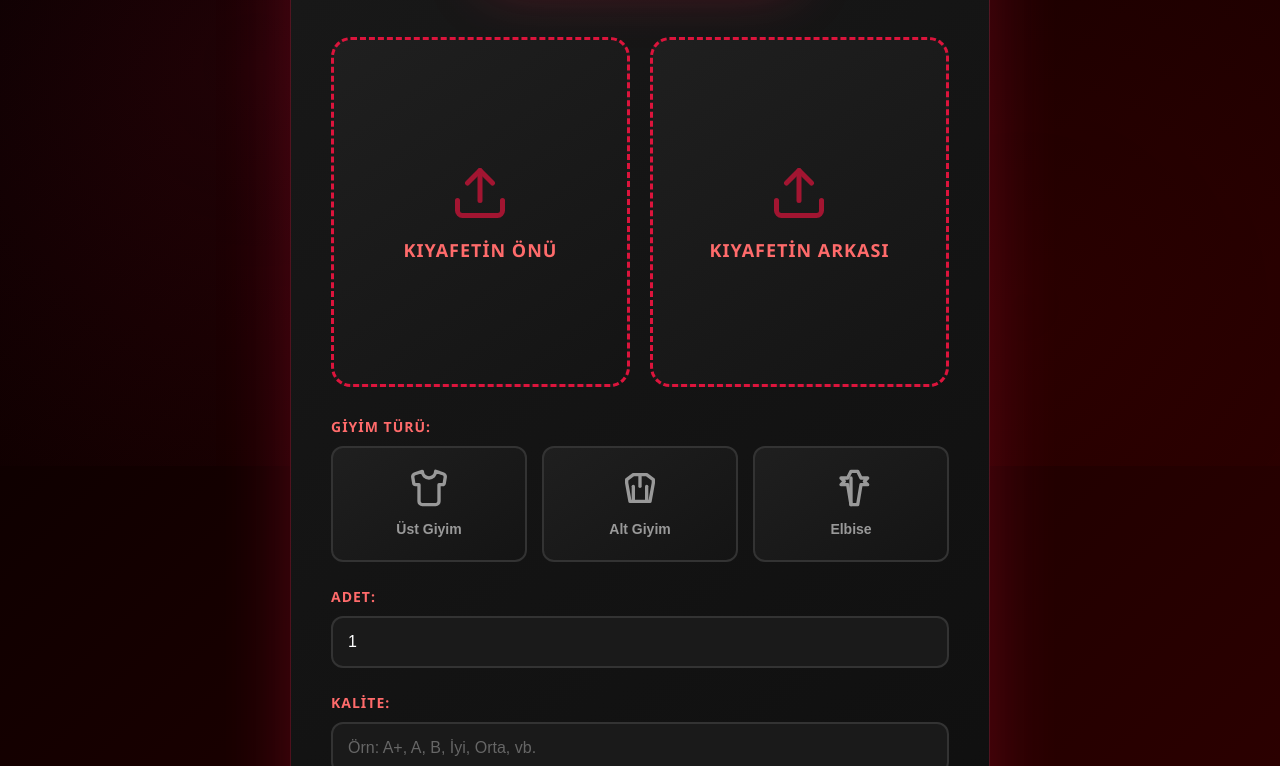
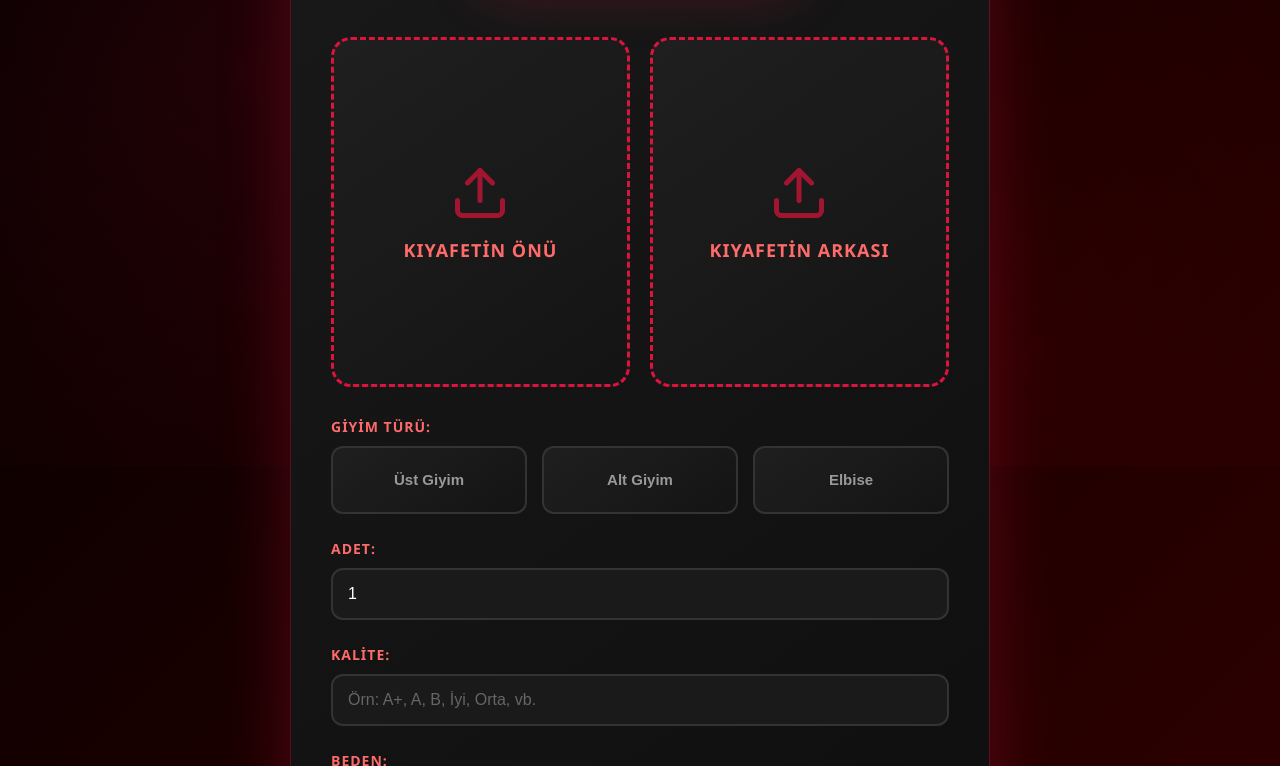
Before and after one commit to Semsetido/ai-giyim-mankeni, a plain HTML site: page index.html in a window 1280 px wide. Shown: the part 334-1100 px from the top of the page. Drawn offline with Linux system fonts and the light colour scheme.

Commit message:
Simplify clothing type buttons: Remove icons, keep only centered text

```diff
--- a/index.html
+++ b/index.html
@@ -211,7 +211,7 @@
             padding: 20px 15px;
             border: 2px solid #333;
             border-radius: 12px;
-            font-size: 14px;
+            font-size: 15px;
             font-weight: 600;
             cursor: pointer;
             transition: all 0.3s cubic-bezier(0.4, 0, 0.2, 1);
@@ -219,26 +219,6 @@
             color: #999;
             text-align: center;
             line-height: 1.6;
-            display: flex;
-            flex-direction: column;
-            align-items: center;
-            gap: 10px;
-        }
-
-        .giyim-icon {
-            width: 40px;
-            height: 40px;
-            stroke: #999;
-            transition: all 0.3s;
-        }
-
-        .giyim-btn:hover .giyim-icon {
-            stroke: #ff6b6b;
-            transform: scale(1.1);
-        }
-
-        .giyim-btn.active .giyim-icon {
-            stroke: white;
         }
 
         .giyim-btn:hover {
@@ -519,26 +499,13 @@
             <label>Giyim Türü:</label>
             <div class="giyim-grid">
                 <button type="button" class="giyim-btn" id="ustGiyimBtn" data-value="Üst Giyim">
-                    <svg class="giyim-icon" viewBox="0 0 24 24" fill="none" stroke-width="2" stroke-linecap="round" stroke-linejoin="round">
-                        <path d="M20.38 3.46L16 2a4 4 0 01-8 0L3.62 3.46a2 2 0 00-1.34 2.23l.58 3.47a1 1 0 00.99.84H6v10c0 1.1.9 2 2 2h8a2 2 0 002-2V10h2.15a1 1 0 00.99-.84l.58-3.47a2 2 0 00-1.34-2.23z"></path>
-                    </svg>
-                    <span>Üst Giyim</span>
+                    Üst Giyim
                 </button>
                 <button type="button" class="giyim-btn" id="altGiyimBtn" data-value="Alt Giyim">
-                    <svg class="giyim-icon" viewBox="0 0 24 24" fill="none" stroke-width="2" stroke-linecap="round" stroke-linejoin="round">
-                        <path d="M4 7l4-3h8l4 3v2l-2 11H6L4 9V7z"></path>
-                        <path d="M8 20v-9"></path>
-                        <path d="M16 20v-9"></path>
-                        <path d="M12 4v7"></path>
-                    </svg>
-                    <span>Alt Giyim</span>
+                    Alt Giyim
                 </button>
                 <button type="button" class="giyim-btn" id="elbiseBtn" data-value="Elbise">
-                    <svg class="giyim-icon" viewBox="0 0 24 24" fill="none" stroke-width="2" stroke-linecap="round" stroke-linejoin="round">
-                        <path d="M12 2l-2 4h-4l2 2-2 2h4l2 12h4l2-12h4l-2-2 2-2h-4l-2-4h-4z"></path>
-                        <line x1="12" y1="6" x2="12" y2="22"></line>
-                    </svg>
-                    <span>Elbise</span>
+                    Elbise
                 </button>
             </div>
         </div>
```
